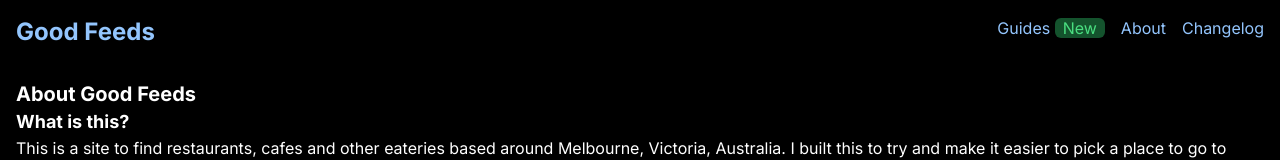
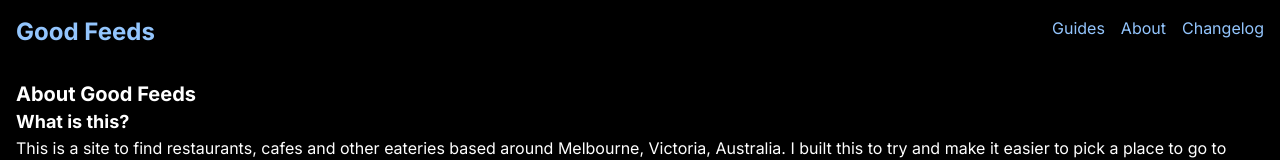
Before and after one commit to PakkuDon/good-feeds, a Next.js app in the folder client/: page /about in a window 1280 px wide. Shown: the top 160 px of the page. Built offline with nearby package versions, Linux system fonts and the light colour scheme.

Commit message:
Remove "New" marker from guides link

```diff
--- a/client/src/app/layout.tsx
+++ b/client/src/app/layout.tsx
@@ -30,12 +30,7 @@ export default function RootLayout({
               <h1>Good Feeds</h1>
             </Link>
             <div className="flex gap-4">
-              <Link href="/guides">
-                Guides{" "}
-                <span className="rounded-md bg-green-900 px-2 text-green-400">
-                  New
-                </span>
-              </Link>
+              <Link href="/guides">Guides</Link>
               <Link href="/about">About</Link>
               <Link
                 target="_blank"
```
Also changed, not shown: 1 other file (tests, documents, lock files or other folders).
